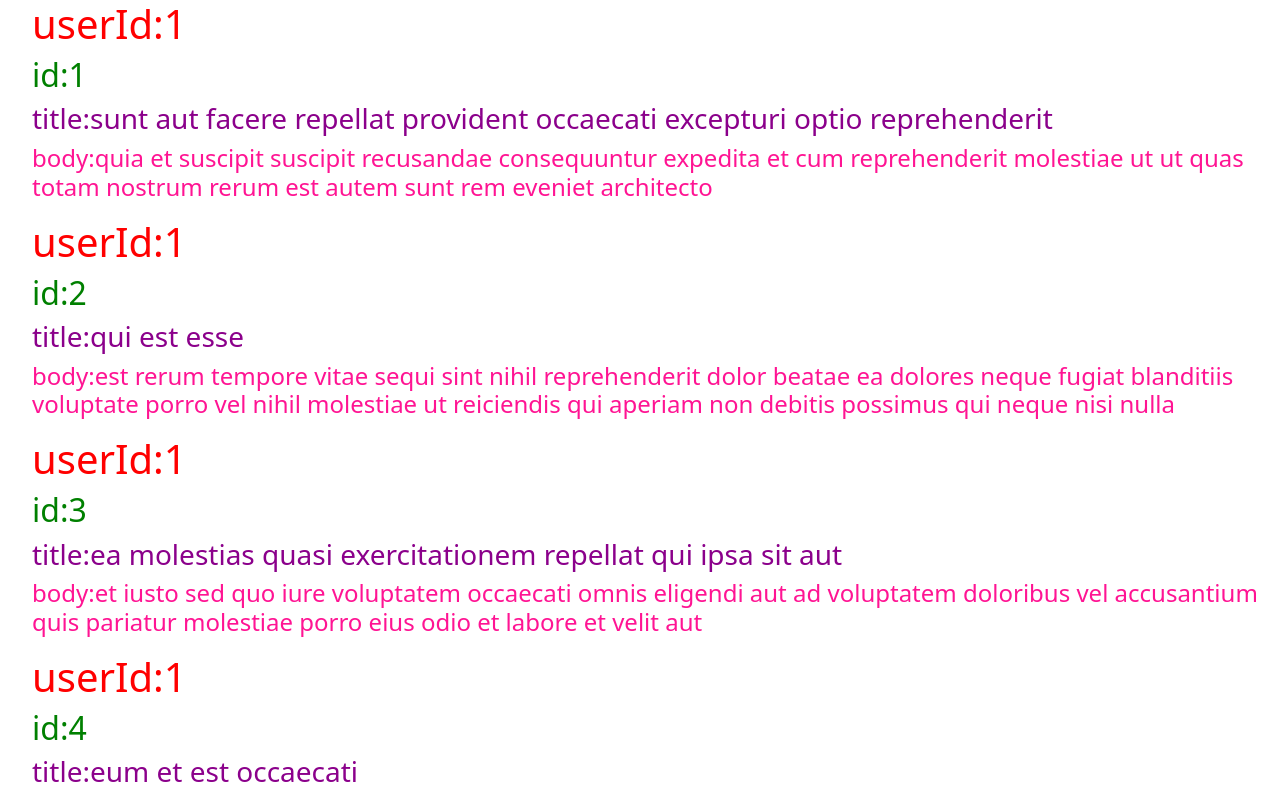
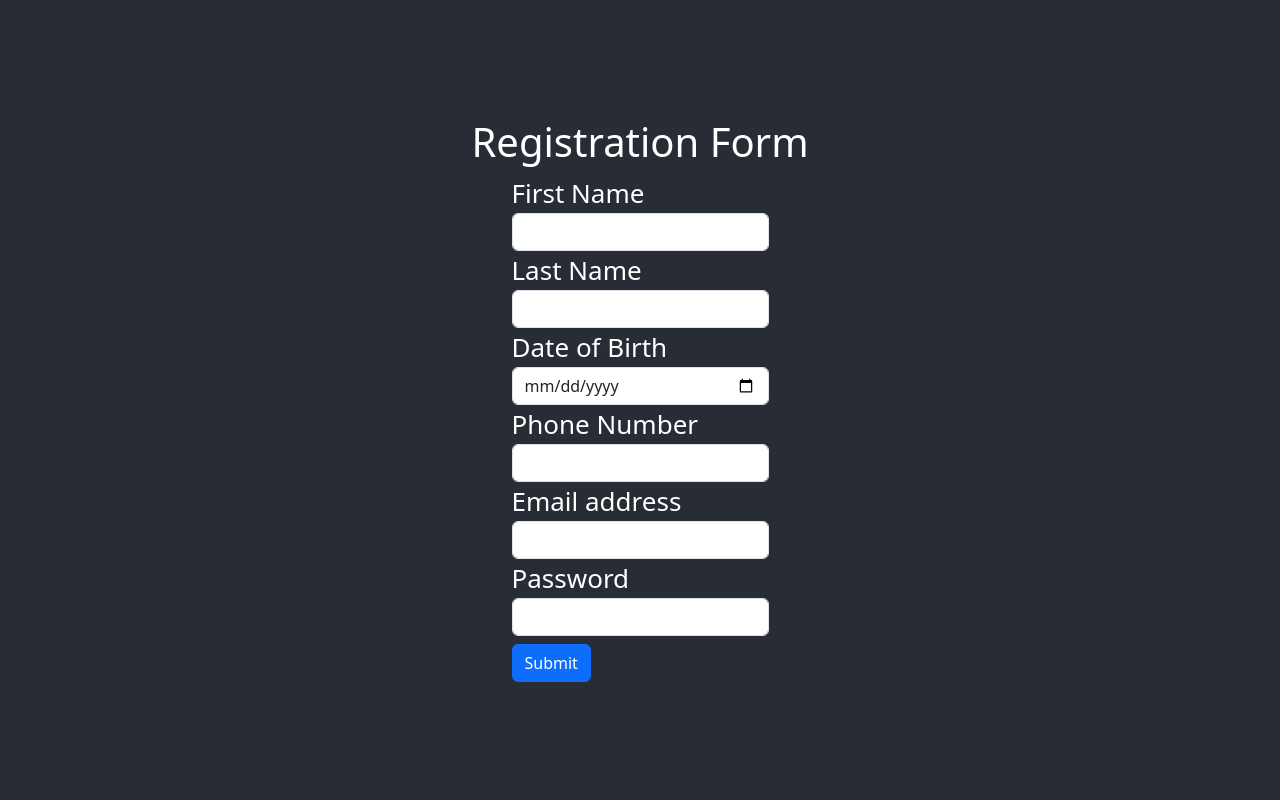
Before and after one commit to srivensy/Demo, a React (Create React App) app: page / in a window 1280 px wide. Shown: the top 800 px of the page. Built offline with nearby package versions, Linux system fonts and the light colour scheme.

Commit message:
Registration form we need to debug

```diff
--- a/src/App.css
+++ b/src/App.css
@@ -1,9 +1,9 @@
-/* .App {
+.App {
   text-align: center;
-} */
+}
 
 
-/* .App-header {
+.App-header {
   background-color: #282c34;
   min-height: 100vh;
   display: flex;
@@ -12,4 +12,4 @@
   justify-content: center;
   font-size: calc(10px + 2vmin);
   color: white;
-} */
+}
--- a/src/App.js
+++ b/src/App.js
@@ -4,12 +4,12 @@ import Form from "./Form";
 import Getdata from "./Getdata";
 import Inc_dec from "./Inc_dec";
 import React_Form from "./React_Form";
+import Registration from "./Registration";
 // import Ternaryoperator from "./Ternaryoperator";
 // import Usestate from "./Usestate";
 
 
 function App() {
-
 // let student_info = {
 //     id:9,
 //     name:'Bhagya Sree',
@@ -28,7 +28,8 @@ function App() {
       {/* <Ternaryoperator/> */}
       {/* <Inc_dec/> */}
       {/* <React_Form/> */}
-      <Getdata/>
+      {/* <Getdata/> */}
+      <Registration/>
 
     </div>
   );
--- a/src/Getdata.jsx
+++ b/src/Getdata.jsx
@@ -16,7 +16,6 @@ const Getdata = () => {
                     <h2 style={{color:"green"}}>id:{item.id}</h2>
                     <h3 style={{color:"#8B008B"}}>title:{item.title}</h3>
                     <h4 style={{color:"#FF1493"}}>body:{item.body}</h4>
-
                 </ul>
             ))
         }
--- /dev/null
+++ b/src/Registration.jsx
@@ -0,0 +1,94 @@
+import React from 'react'
+import './App.css'
+import { useState } from 'react'
+
+const Registration = () => {
+    const [data,setData] = useState({
+        firstname:'',
+        lastname:'',
+        dob:'',
+        phone:'',
+        email:'',
+        password:''
+    })
+
+    console.log(data)
+
+    const {firstname,lastname,dob,phone,email,password} = data
+
+    const inputhandeler = (event) =>{
+        setData({...data,[event.target.name]:[event.target.value]})
+    }
+
+    const submithandler = (event) =>{
+        event.preventDefault();
+        console.log(data)
+    }
+  return (
+    <div>
+        <div className='App-header'>
+            <h1>Registration Form</h1><b/>
+            <form onSubmit={submithandler}>
+                <div>
+                    <label>First Name</label>
+                    <input type="text" name={firstname} onChange={inputhandeler} class="form-control"/>
+                </div>
+                <div>
+                    <label >Last Name</label>
+                    <input type="text" name={lastname} onChange={inputhandeler} class="form-control" id="exampleInputPassword1"/>
+                </div>
+                <div>
+                    <label>Date of Birth</label>
+                    <input type="date" name={dob} onChange={inputhandeler} class="form-control" id="exampleInputEmail1" aria-describedby="emailHelp"/>
+                </div>
+                <div>
+                    <label >Phone Number</label>
+                    <input type="number" name={phone} onChange={inputhandeler} class="form-control" id="exampleInputEmail1" aria-describedby="emailHelp"/>
+                </div>
+                <div>
+                    <label >Email address</label>
+                    <input type="email" name={email} onChange={inputhandeler}  class="form-control" id="exampleInputEmail1" aria-describedby="emailHelp"/>
+                </div>
+                <div class="mb-1">
+                    <label >Password</label>
+                    <input type="password" name={password} onChange={inputhandeler} class="form-control" id="exampleInputEmail1" aria-describedby="emailHelp"/>
+                </div>
+                <button type="submit" class="btn btn-primary">Submit</button>
+            </form>
+
+            {/* <h1>Registration Form</h1><b/>
+            <form>
+                <div className='mb-1'>
+                <label>First Name</label><br/>
+                <input type='text' placeholder='First Name'/>
+                </div >
+                <div className='mb-1'>
+                <label>Last Name</label><br/>
+                <input type='text' placeholder='Last Name'/>
+                </div >
+                <div  className='mb-1'>
+                    <label>Date of Birth</label><br/>
+                    <input type='date' placeholder='Enter yout DOB'/>
+                </div>
+                <div  className='mb-1'>
+                    <label>Phone Number</label><br/>
+                    <input type='number' placeholder='Enter your phone number'/>
+                </div>
+                <div  className='mb-1'>
+                    <label>Email</label><br/>
+                    <input type='email' placeholder='Enter your email'/>
+                </div>
+                <div  className='mb-1'>
+                    <label>Password</label><br/>
+                    <input type='password' placeholder='Enter your password'/>
+                </div>
+                <div  className='mb-1'>
+                    <button>Submit</button>
+                </div>
+            </form> */}
+        </div>
+    </div>
+  )
+}
+
+export default Registration
```
